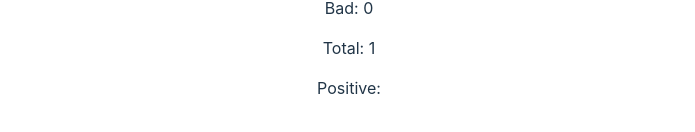
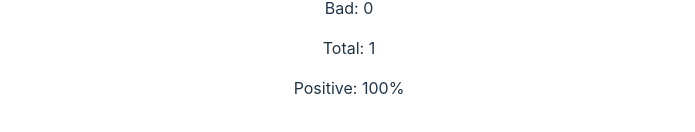
Before and after one commit to LiliiaB/goit-react-hw-02, a React (Vite) app: page / in a window 1280 px wide. Both pictures are taken after a click on the button "Good". Shown: the part 492-624 px from the top of the page, without its empty margins (291-986 px from the left). Built offline with nearby package versions, Linux system fonts and the light colour scheme.

Commit message:
added positive feedbacks

```diff
--- a/src/components/App/App.jsx
+++ b/src/components/App/App.jsx
@@ -17,12 +17,19 @@ export default function App() {
       [feedbackType]: prevState[feedbackType] + 1,
     }));
   };
-
+  const { good, neutral, bad } = feedbackTypes;
+  const totalFeedback = good + neutral + bad;
+  const positiveFeedbacks = Math.round(
+    (feedbackTypes.good / totalFeedback) * 100
+  );
   return (
     <>
       <Description />
       <Options updateFeedback={updateFeedback} />
-      <Feedback feedbackTypes={feedbackTypes} />
+      <Feedback
+        feedbackTypes={feedbackTypes}
+        positiveFeedbacks={positiveFeedbacks}
+      />
     </>
   );
 }
--- a/src/components/Feedback/Feedback.jsx
+++ b/src/components/Feedback/Feedback.jsx
@@ -1,6 +1,6 @@
 import { Notification } from "../Notification/Notification";
 
-export const Feedback = ({ feedbackTypes }) => {
+export const Feedback = ({ feedbackTypes, positiveFeedbacks }) => {
   const { good, neutral, bad } = feedbackTypes;
   const totalFeedback = good + neutral + bad;
 
@@ -17,7 +17,7 @@ export const Feedback = ({ feedbackTypes }) => {
         {totalFeedback === 0 && <Notification />}
         <p>Total: {totalFeedback}</p>
       </div>
-      <p>Positive: </p>
+      <p>Positive: {positiveFeedbacks}%</p>
     </div>
   );
 };
```
